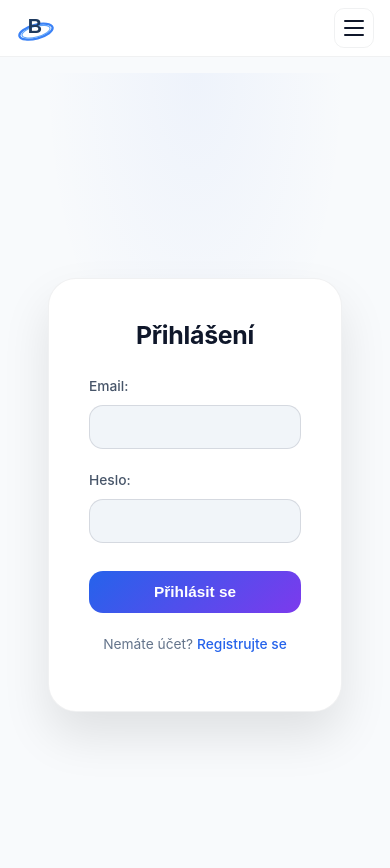
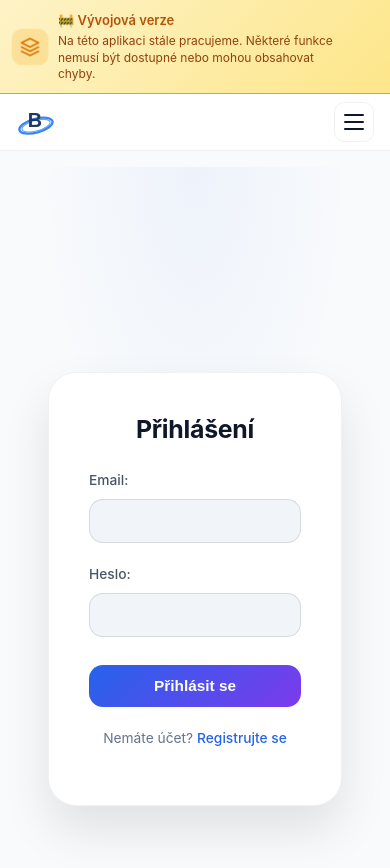
Before and after one commit to Sharpn3ssis/MPWendl, a React (Vite) app: page / in a window 390 px wide. Shown: the top 868 px of the page. Built offline with nearby package versions, Linux system fonts and the light colour scheme; no server answers; what @tiptap/extension-youtube would draw is missing.

Commit message:
feat: add animated dev banner with close button

```diff
--- a/src/App.tsx
+++ b/src/App.tsx
@@ -7,6 +7,7 @@ import { Dashboard } from './pages/Dashboard'
 import { AddSourcePage } from './pages/AddSourcePage'
 import { SourcePage } from './pages/SourcePage'
 import { Navbar } from './components/Navbar'
+import { DevBanner } from './components/DevBanner'
 import './App.css'
 
 type AppShellProps = {
@@ -21,6 +22,7 @@ const AppShell = ({ isAuthenticated, onLogin, onLogout }: AppShellProps) => {
 
   return (
     <div className="App">
+      <DevBanner />
       <Navbar isAuthenticated={isAuthenticated} onLogout={onLogout} />
       <main className={`main-content${isSourcePage ? ' main-content--wide' : ''}`}>
         <Routes>
--- /dev/null
+++ b/src/components/DevBanner.css
@@ -0,0 +1,160 @@
+.dev-banner {
+  display: flex;
+  align-items: center;
+  gap: 12px;
+  padding: 12px 16px;
+  background: linear-gradient(135deg, #fef3c7 0%, #fde68a 100%);
+  border-bottom: 1px solid #f59e0b;
+  color: #92400e;
+  font-size: 14px;
+  position: relative;
+  z-index: 1000;
+  animation: slideDown 0.4s ease-out;
+}
+
+@keyframes slideDown {
+  from {
+    transform: translateY(-100%);
+    opacity: 0;
+  }
+  to {
+    transform: translateY(0);
+    opacity: 1;
+  }
+}
+
+.dev-banner--closing {
+  animation: slideUp 0.3s ease-in forwards;
+}
+
+@keyframes slideUp {
+  from {
+    transform: translateY(0);
+    opacity: 1;
+  }
+  to {
+    transform: translateY(-100%);
+    opacity: 0;
+  }
+}
+
+.dev-banner__icon {
+  display: flex;
+  align-items: center;
+  justify-content: center;
+  width: 40px;
+  height: 40px;
+  background: rgba(245, 158, 11, 0.2);
+  border-radius: 10px;
+  flex-shrink: 0;
+  color: #d97706;
+  animation: pulse 2s ease-in-out infinite;
+}
+
+@keyframes pulse {
+  0%, 100% {
+    transform: scale(1);
+  }
+  50% {
+    transform: scale(1.05);
+  }
+}
+
+.dev-banner__content {
+  display: flex;
+  flex-direction: column;
+  gap: 2px;
+  flex: 1;
+  min-width: 0;
+}
+
+.dev-banner__title {
+  font-weight: 600;
+  color: #b45309;
+  font-size: 14px;
+}
+
+.dev-banner__text {
+  color: #92400e;
+  font-size: 13px;
+  line-height: 1.4;
+}
+
+.dev-banner__close {
+  display: flex;
+  align-items: center;
+  justify-content: center;
+  width: 32px;
+  height: 32px;
+  background: transparent;
+  border: none;
+  border-radius: 8px;
+  cursor: pointer;
+  color: #b45309;
+  transition: all 0.2s ease;
+  flex-shrink: 0;
+}
+
+.dev-banner__close:hover {
+  background: rgba(180, 83, 9, 0.15);
+  color: #92400e;
+}
+
+.dev-banner__close:active {
+  transform: scale(0.95);
+}
+
+/* Dark mode */
+[data-theme="dark"] .dev-banner {
+  background: linear-gradient(135deg, #422006 0%, #78350f 100%);
+  border-bottom-color: #b45309;
+  color: #fde68a;
+}
+
+[data-theme="dark"] .dev-banner__icon {
+  background: rgba(251, 191, 36, 0.15);
+  color: #fbbf24;
+}
+
+[data-theme="dark"] .dev-banner__title {
+  color: #fcd34d;
+}
+
+[data-theme="dark"] .dev-banner__text {
+  color: #fde68a;
+}
+
+[data-theme="dark"] .dev-banner__close {
+  color: #fcd34d;
+}
+
+[data-theme="dark"] .dev-banner__close:hover {
+  background: rgba(251, 191, 36, 0.2);
+  color: #fde68a;
+}
+
+/* Responsive */
+@media (max-width: 600px) {
+  .dev-banner {
+    padding: 10px 12px;
+    gap: 10px;
+  }
+
+  .dev-banner__icon {
+    width: 36px;
+    height: 36px;
+  }
+
+  .dev-banner__icon svg {
+    width: 20px;
+    height: 20px;
+  }
+
+  .dev-banner__title {
+    font-size: 13px;
+  }
+
+  .dev-banner__text {
+    font-size: 12px;
+  }
+}
--- /dev/null
+++ b/src/components/DevBanner.tsx
@@ -0,0 +1,51 @@
+import { useState, useEffect } from 'react';
+import './DevBanner.css';
+
+export const DevBanner = () => {
+  const [isVisible, setIsVisible] = useState(true);
+  const [isAnimatingOut, setIsAnimatingOut] = useState(false);
+
+  useEffect(() => {
+    const dismissed = sessionStorage.getItem('devBannerDismissed');
+    if (dismissed === 'true') {
+      setIsVisible(false);
+    }
+  }, []);
+
+  const handleClose = () => {
+    setIsAnimatingOut(true);
+    setTimeout(() => {
+      setIsVisible(false);
+      sessionStorage.setItem('devBannerDismissed', 'true');
+    }, 300);
+  };
+
+  if (!isVisible) return null;
+
+  return (
+    <div className={`dev-banner ${isAnimatingOut ? 'dev-banner--closing' : ''}`}>
+      <div className="dev-banner__icon">
+        <svg width="24" height="24" viewBox="0 0 24 24" fill="none" xmlns="http://www.w3.org/2000/svg">
+          <path d="M12 2L2 7L12 12L22 7L12 2Z" stroke="currentColor" strokeWidth="2" strokeLinecap="round" strokeLinejoin="round"/>
+          <path d="M2 17L12 22L22 17" stroke="currentColor" strokeWidth="2" strokeLinecap="round" strokeLinejoin="round"/>
+          <path d="M2 12L12 17L22 12" stroke="currentColor" strokeWidth="2" strokeLinecap="round" strokeLinejoin="round"/>
+        </svg>
+      </div>
+      <div className="dev-banner__content">
+        <span className="dev-banner__title">🚧 Vývojová verze</span>
+        <span className="dev-banner__text">
+          Na této aplikaci stále pracujeme. Některé funkce nemusí být dostupné nebo mohou obsahovat chyby.
+        </span>
+      </div>
+      <button
+        className="dev-banner__close"
+        onClick={handleClose}
+        aria-label="Zavřít upozornění"
+      >
+        <svg width="20" height="20" viewBox="0 0 24 24" fill="none" xmlns="http://www.w3.org/2000/svg">
+          <path d="M18 6L6 18M6 6L18 18" stroke="currentColor" strokeWidth="2" strokeLinecap="round" strokeLinejoin="round"/>
+        </svg>
+      </button>
+    </div>
+  );
+};
```
